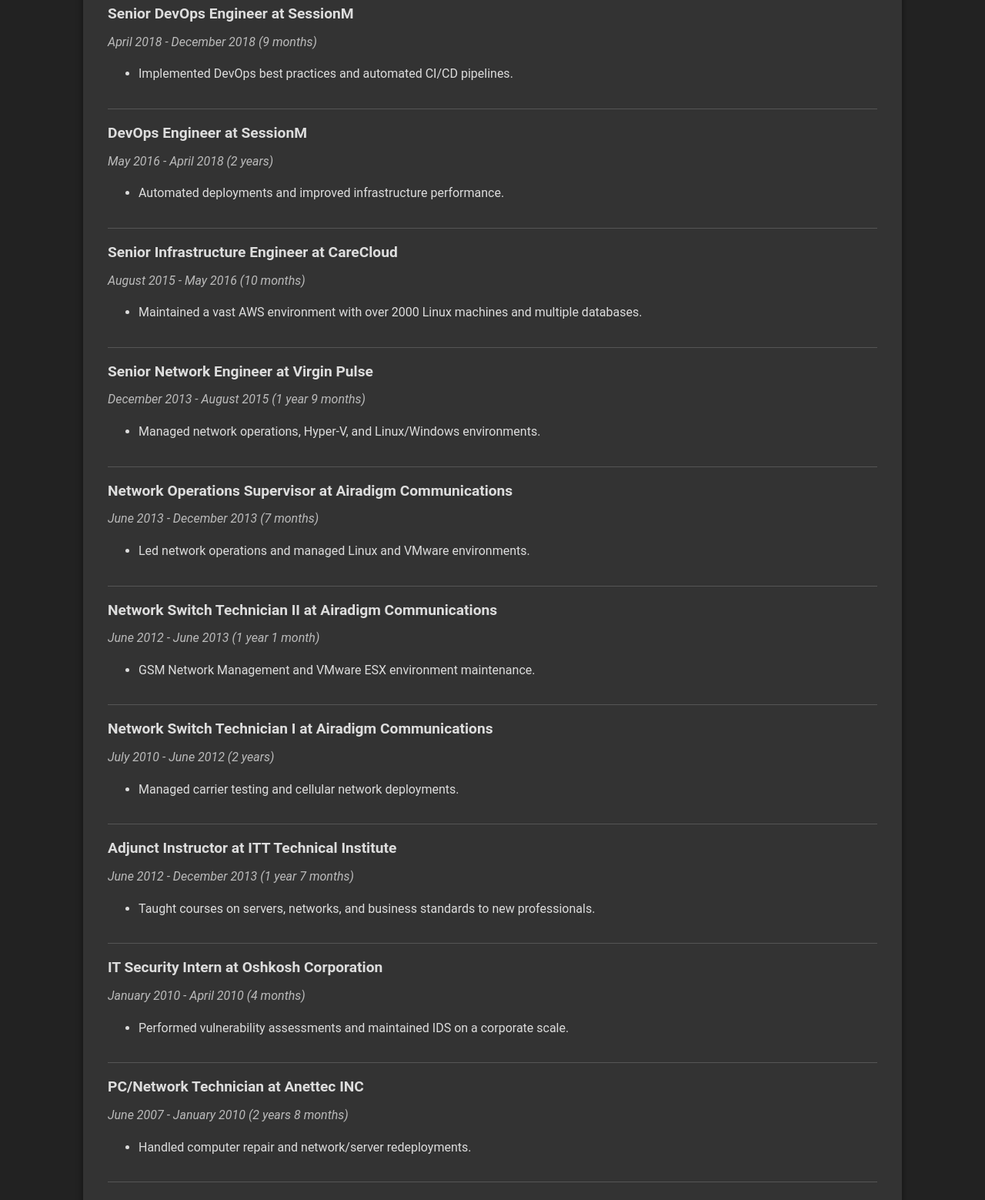
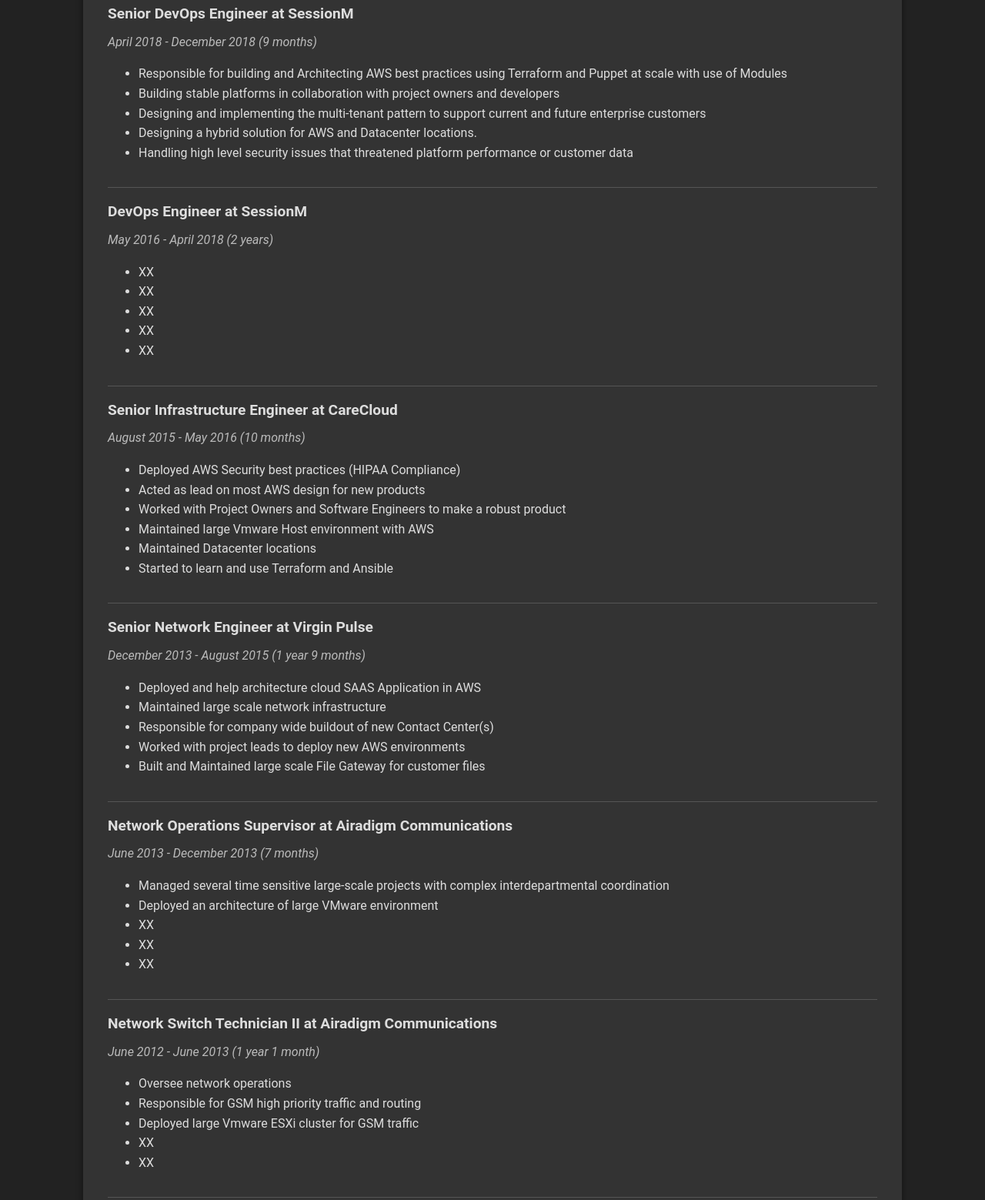
Before and after one commit to jasonkuehl/resume, a plain HTML site: page Orginal.html in a window 1280 px wide. Shown: the part 1140-2699 px from the top of the page at 77% size. Drawn offline with Linux system fonts and the light colour scheme.

Commit message:
resume update

```diff
--- a/Orginal.html
+++ b/Orginal.html
@@ -178,70 +178,111 @@
                 <h3>Senior DevOps Engineer at SessionM</h3>
                 <p class="date">April 2018 - December 2018 (9 months)</p>
                 <ul class="list">
-                    <li>Implemented DevOps best practices and automated CI/CD pipelines.</li>
+                    <li>Responsible for building and Architecting AWS best practices using Terraform and Puppet at scale with use of Modules</li>
+                    <li>Building stable platforms in collaboration with project owners and developers</li>
+                    <li>Designing and implementing the multi-tenant pattern to support current and future enterprise customers </li>
+                    <li>Designing a hybrid solution for AWS and Datacenter locations. </li>
+                    <li>Handling high level security issues that threatened platform performance or customer data</li>
                 </ul>
             </div>
             <div class="job">
                 <h3>DevOps Engineer at SessionM</h3>
                 <p class="date">May 2016 - April 2018 (2 years)</p>
                 <ul class="list">
-                    <li>Automated deployments and improved infrastructure performance.</li>
+                    <li>XX</li>
+                    <li>XX</li>
+                    <li>XX</li>
+                    <li>XX</li>
+                    <li>XX</li>
                 </ul>
             </div>
             <div class="job">
                 <h3>Senior Infrastructure Engineer at CareCloud</h3>
                 <p class="date">August 2015 - May 2016 (10 months)</p>
                 <ul class="list">
-                    <li>Maintained a vast AWS environment with over 2000 Linux machines and multiple databases.</li>
+                    <li>Deployed AWS Security best practices (HIPAA Compliance)</li>
+                    <li>Acted as lead on most AWS design for new products</li>
+                    <li>Worked with Project Owners and Software Engineers to make a robust product</li>
+                    <li>Maintained large Vmware Host environment with AWS</li>
+                    <li>Maintained Datacenter locations</li>
+                    <li>Started to learn and use Terraform and Ansible</li>
                 </ul>
             </div>
             <div class="job">
                 <h3>Senior Network Engineer at Virgin Pulse</h3>
                 <p class="date">December 2013 - August 2015 (1 year 9 months)</p>
                 <ul class="list">
-                    <li>Managed network operations, Hyper-V, and Linux/Windows environments.</li>
+                    <li>Deployed and help architecture cloud SAAS Application in AWS</li>
+                    <li>Maintained large scale network infrastructure</li>
+                    <li>Responsible for company wide buildout of new Contact Center(s)</li>
+                    <li>Worked with project leads to deploy new AWS environments</li>
+                    <li>Built and Maintained large scale File Gateway for customer files</li>
                 </ul>
             </div>
             <div class="job">
                 <h3>Network Operations Supervisor at Airadigm Communications</h3>
                 <p class="date">June 2013 - December 2013 (7 months)</p>
                 <ul class="list">
-                    <li>Led network operations and managed Linux and VMware environments.</li>
+                    <li>Managed several time sensitive large-scale projects with complex interdepartmental coordination</li>
+                    <li>Deployed an architecture of large VMware environment </li>
+                    <li>XX</li>
+                    <li>XX</li>
+                    <li>XX</li>
                 </ul>
             </div>
             <div class="job">
                 <h3>Network Switch Technician II at Airadigm Communications</h3>
                 <p class="date">June 2012 - June 2013 (1 year 1 month)</p>
                 <ul class="list">
-                    <li>GSM Network Management and VMware ESX environment maintenance.</li>
+                    <li>Oversee network operations </li>
+                    <li>Responsible for GSM high priority traffic and routing</li>
+                    <li>Deployed large Vmware ESXi cluster for GSM traffic</li>
+                    <li>XX</li>
+                    <li>XX</li>
                 </ul>
             </div>
             <div class="job">
                 <h3>Network Switch Technician I at Airadigm Communications</h3>
                 <p class="date">July 2010 - June 2012 (2 years)</p>
                 <ul class="list">
-                    <li>Managed carrier testing and cellular network deployments.</li>
+                    <li>Maintain VMware ESX environment, server deployments both Windows and Linux , Ericsson switch maintenance, GPRS troubleshooting, carrier testing, cellular network deployments, Cisco gear deployment and management</li>
+                    <li>XX</li>
+                    <li>XX</li>
+                    <li>XX</li>
+                    <li>XX</li>
                 </ul>
             </div>
             <div class="job">
                 <h3>Adjunct Instructor at ITT Technical Institute</h3>
                 <p class="date">June 2012 - December 2013 (1 year 7 months)</p>
                 <ul class="list">
-                    <li>Taught courses on servers, networks, and business standards to new professionals.</li>
+                    <li>Taught new professionals the fundamentals of networking and the best practices for creating servers</li>
+                    <li>XX</li>
+                    <li>XX</li>
+                    <li>XX</li>
+                    <li>XX</li>
                 </ul>
             </div>
             <div class="job">
                 <h3>IT Security Intern at Oshkosh Corporation</h3>
                 <p class="date">January 2010 - April 2010 (4 months)</p>
                 <ul class="list">
-                    <li>Performed vulnerability assessments and maintained IDS on a corporate scale.</li>
+                    <li>Security scanning and testing</li>
+                    <li>Policy writing</li>
+                    <li>XX</li>
+                    <li>XX</li>
+                    <li>XX</li>
                 </ul>
             </div>
             <div class="job">
                 <h3>PC/Network Technician at Anettec INC</h3>
                 <p class="date">June 2007 - January 2010 (2 years 8 months)</p>
                 <ul class="list">
-                    <li>Handled computer repair and network/server redeployments.</li>
+                    <li>Fixed broken PC, Laptops, Phones</li>
+                    <li>Setup networks in people houses and small business</li>
+                    <li>XX</li>
+                    <li>XX</li>
+                    <li>XX</li>
                 </ul>
             </div>
         </section>
```
